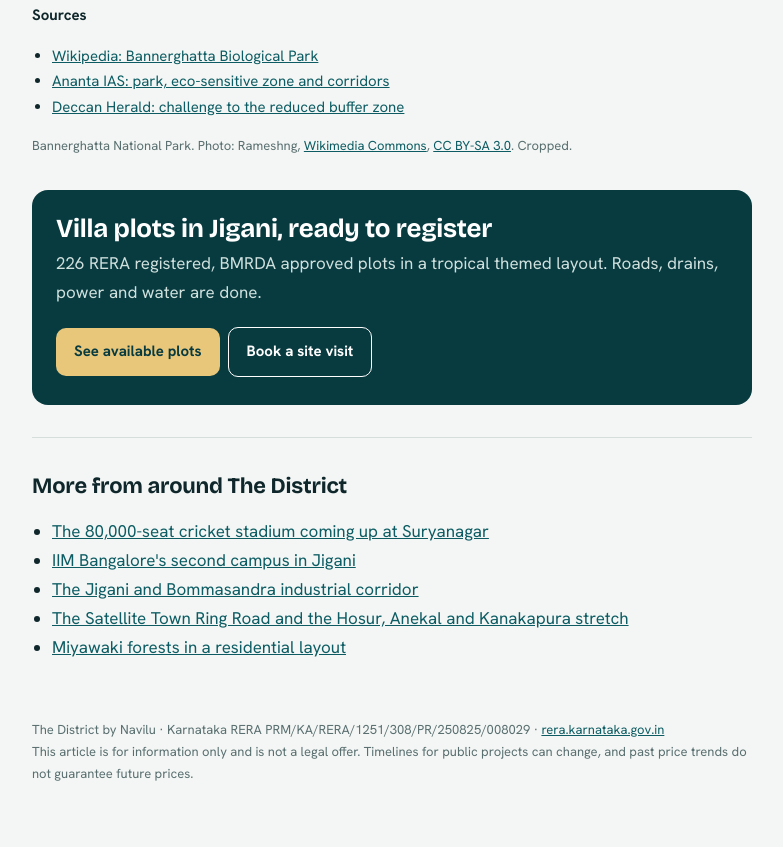
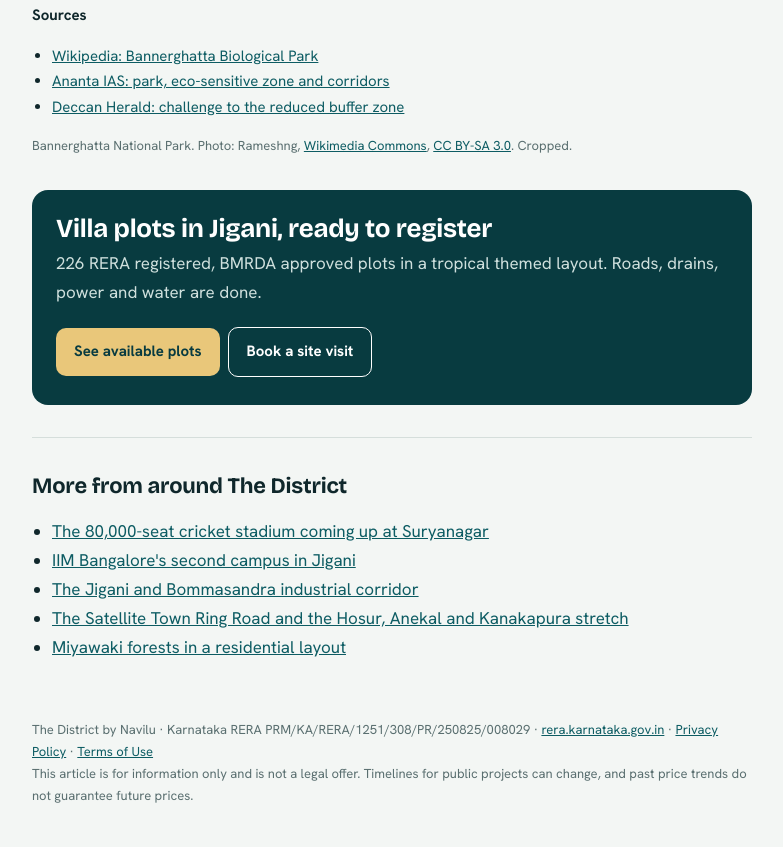
Before and after one commit to pvinodreddy7/the-district-site, a plain HTML site: page blog/bannerghatta.html in a window 1280 px wide. Shown: the part 1368-2215 px from the top of the page, without its empty margins (248-1031 px from the left). Before the commit the page ends 2193 px from the top, so only its background shows below. Drawn offline with nearby package versions, Linux system fonts and the light colour scheme.

Commit message:
Article pages: legal links in footer

```diff
--- a/blog/bannerghatta.html
+++ b/blog/bannerghatta.html
@@ -47,7 +47,7 @@ footer{max-width:760px;margin:0 auto;padding:0 20px 40px;font-size:13px;color:#5
 <a class="btn" href="/#masterplan">See available plots</a><a class="btn ghost" href="/#contact">Book a site visit</a></section>
 <section class="more"><h2 style="font-size:22px">More from around The District</h2><ul><li><a href="/blog/stadium">The 80,000-seat cricket stadium coming up at Suryanagar</a></li><li><a href="/blog/iim">IIM Bangalore&#x27;s second campus in Jigani</a></li><li><a href="/blog/corridor">The Jigani and Bommasandra industrial corridor</a></li><li><a href="/blog/strr">The Satellite Town Ring Road and the Hosur, Anekal and Kanakapura stretch</a></li><li><a href="/blog/miyawaki">Miyawaki forests in a residential layout</a></li></ul></section>
 </main>
-<footer>The District by Navilu · Karnataka RERA PRM/KA/RERA/1251/308/PR/250825/008029 · <a href="https://rera.karnataka.gov.in/" rel="noopener">rera.karnataka.gov.in</a><br>
+<footer>The District by Navilu · Karnataka RERA PRM/KA/RERA/1251/308/PR/250825/008029 · <a href="https://rera.karnataka.gov.in/" rel="noopener">rera.karnataka.gov.in</a> · <a href="/privacy-policy">Privacy Policy</a> · <a href="/terms">Terms of Use</a><br>
 This article is for information only and is not a legal offer. Timelines for public projects can change, and past price trends do not guarantee future prices.</footer>
 </body>
 </html>
```
Also changed, not shown: blog/corridor.html (+1 -1 lines), blog/iim.html (+1 -1 lines), blog/miyawaki.html (+1 -1 lines), blog/stadium.html (+1 -1 lines), blog/strr.html (+1 -1 lines).
